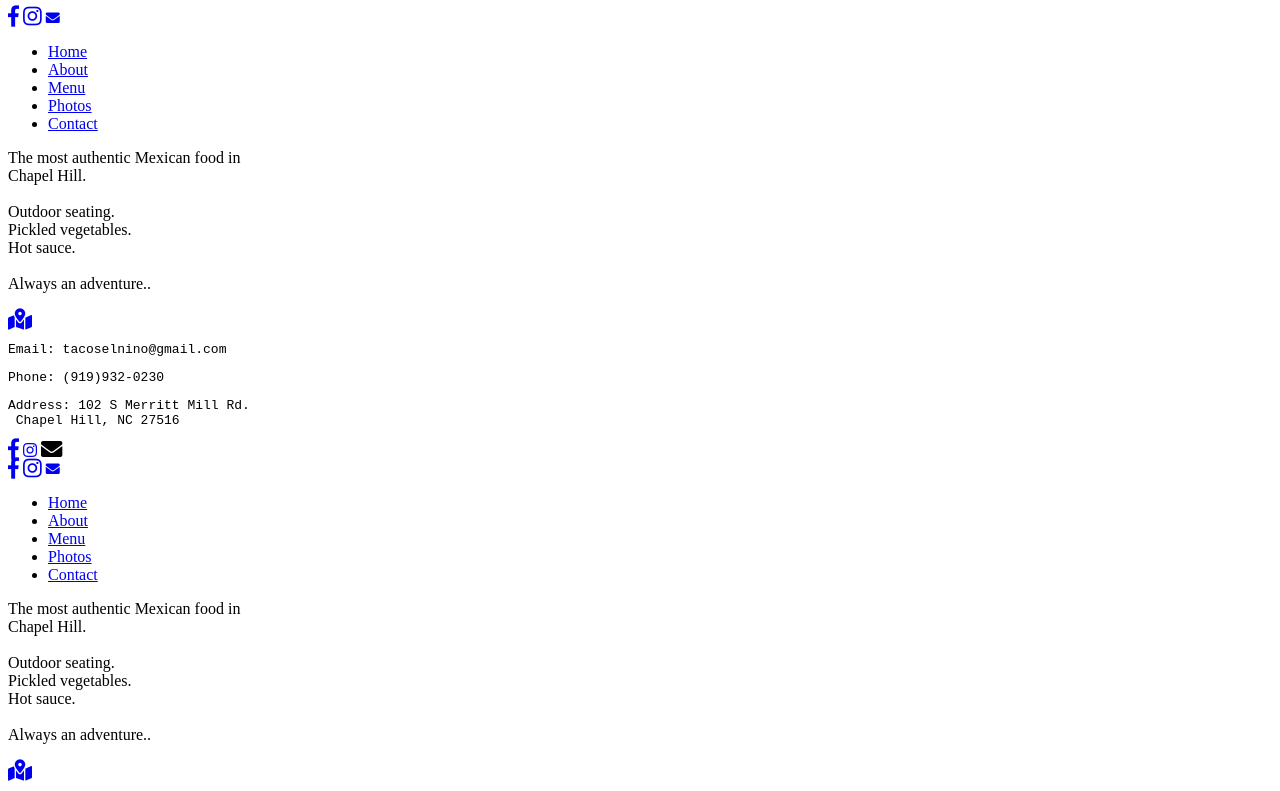
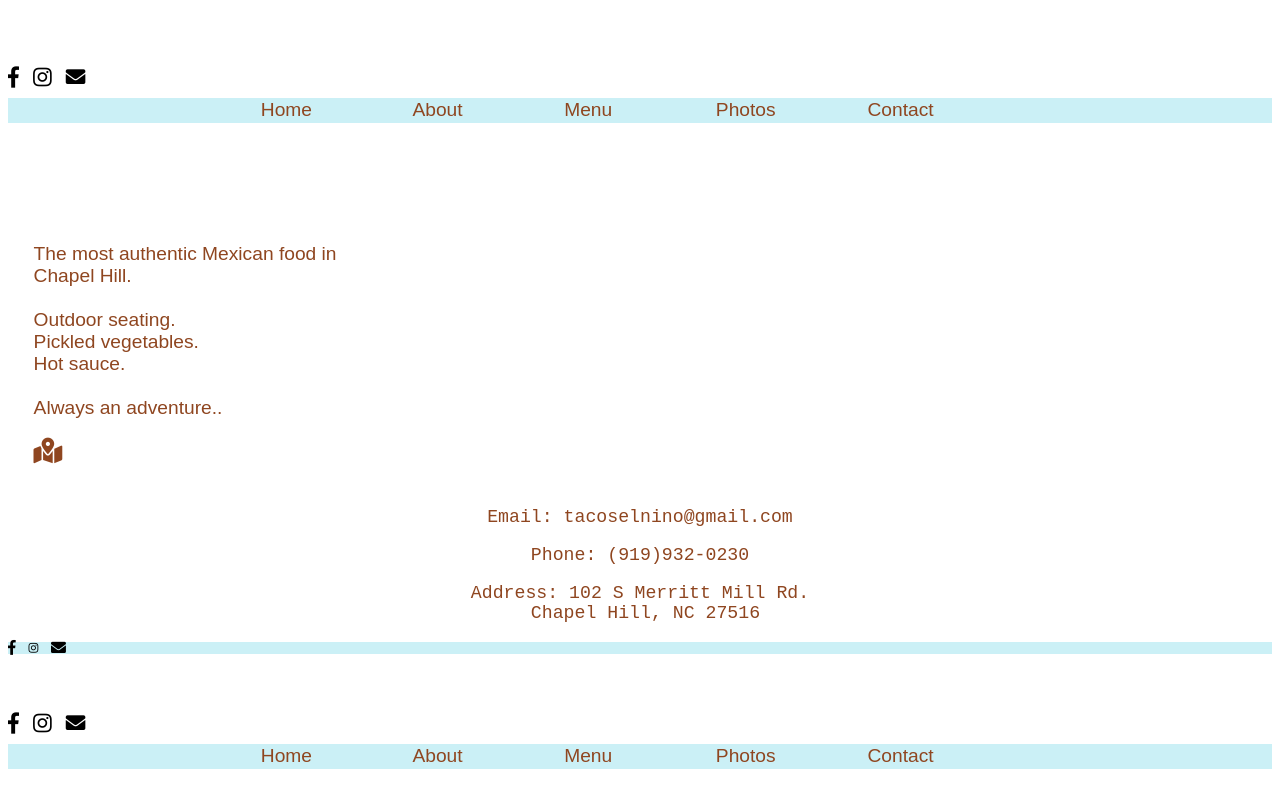
Before and after one commit to SungMIA/comp290site, a plain HTML site: page index.html in a window 1280 px wide. Shown: the top 791 px of the page. Drawn offline with Linux system fonts and the light colour scheme.

Commit message:
Updated index.html to properly reference index.css

```diff
--- a/index.html
+++ b/index.html
@@ -7,7 +7,7 @@
                     <link rel="stylesheet" href="https://use.fontawesome.com/releases/v5.3.1/css/all.css"
                                                    integrity="sha384-mzrmE5qonljUremFsqc01SB46JvROS7bZs3IO2EmfFsd15uHvIt+Y8vEf7N7fWAU" crossorigin="anonymous">
 
-                        <link href='home.css' rel='stylesheet' />
+                        <link href='index.css' rel='stylesheet' />
                             <title> Tacos El Niño </title>
     </head>
 
```
